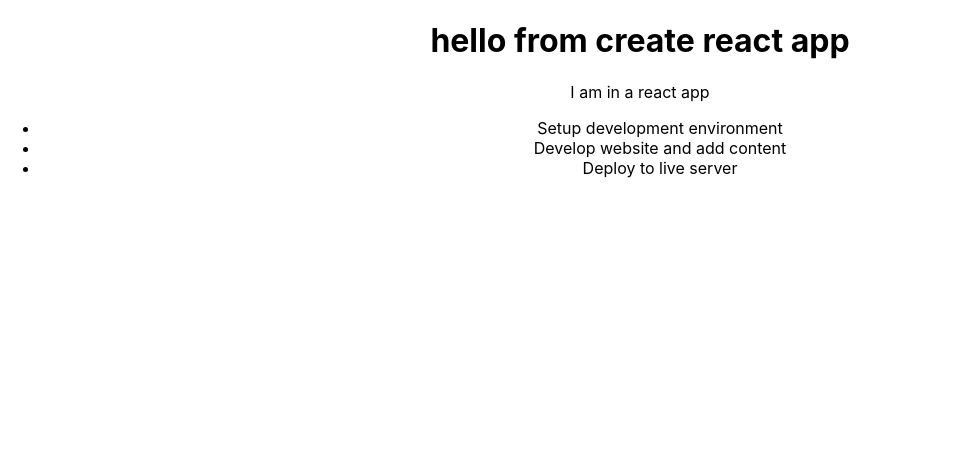
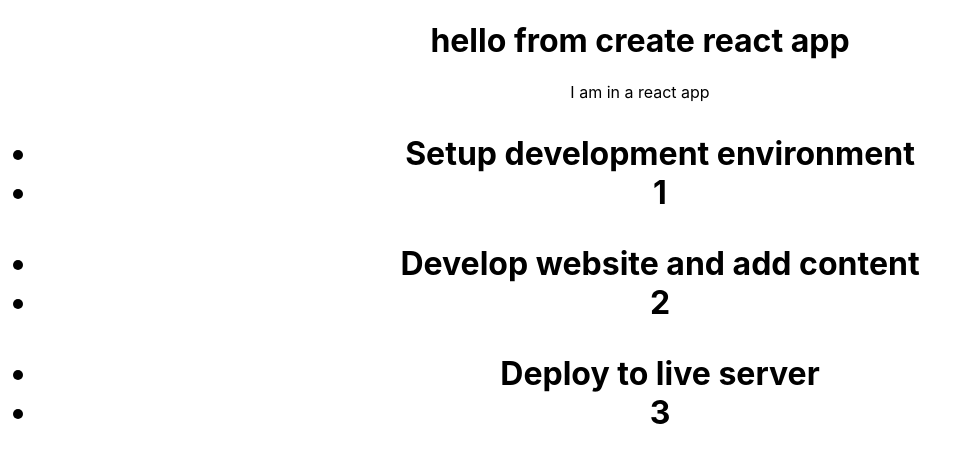
Before and after one commit to AlaaAlsalem/to_do_with_react, a React (Create React App) app: page / in a window 1280 px wide. Shown: the top 462 px of the page, without its empty margins (0-969 px from the left). Built offline with nearby package versions, Linux system fonts and the light colour scheme.

Commit message:
Send state to ToDoLis via props

```diff
--- a/src/Components/TodoContainer.js
+++ b/src/Components/TodoContainer.js
@@ -1,5 +1,5 @@
-import React, { Component } from "react";
-
+import React from "react";
+import TodosList from "./TodosList";
 
 class TodoContainer extends React.Component {
     state = {
@@ -21,16 +21,13 @@
             }
         ]
     };
-    render(){
-        return(
+    render() {
+        return (
             <div>
                 <h1> hello from create react app</h1>
                 <p> I am in a react app</p>
-                <ul>
-      {this.state.todos.map(todo => (
-        <li>{todo.title}</li>
-      ))}
-    </ul>
+                <TodosList todos={this.state.todos}/>
+
             </div>
         );
     }
--- a/src/Components/TodosList.js
+++ b/src/Components/TodosList.js
@@ -0,0 +1,14 @@
+const TodosList = (props) =>{
+    return(
+        <div>
+            <h1>{props.todos.map(todo =>(
+                <ul>
+                <li>{todo.title}</li>
+                <li>{todo.id}</li>
+                </ul>
+            ))} </h1>
+        </div>
+    );
+}
+
+export default TodosList;
```
Lines whose indentation alone changed are shown as unchanged.
